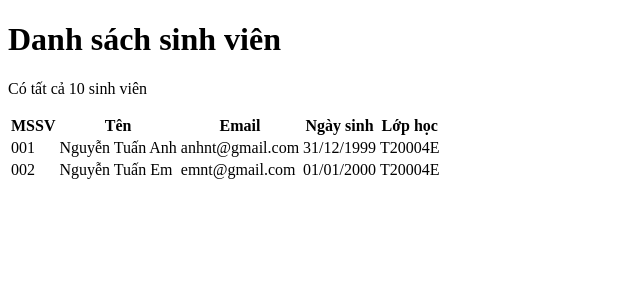
After one commit to khuongnguyen02/Bt-lab3, a PHP site: page /table.html in a window 1280 px wide. The commit adds this page. Shown: the top 300 px of the page, without its empty margins (0-640 px from the left). Run offline with PHP 8.4, Linux system fonts and the light colour scheme.

Commit message:
form and table

```diff
--- a/Ass4.css
+++ b/Ass4.css
@@ -45,18 +45,21 @@ img{
 
 .header-left{
     float: left;
-    width: 40%
+    width: 40%;
+
 }
 
 .header-mid{
     width: 20%;
     float: left;
     text-align: center;
+
 }
 
 .header-right{
     float: right;
     width: 30%;
+
 }
 
 
@@ -69,6 +72,7 @@ img{
     padding: 20px 0px;
     background-color: white;
     float: left;
+
 }
 
 
--- a/Layout.css
+++ b/Layout.css
@@ -57,6 +57,7 @@ img{
     padding: 20px 0px;
     background-color: white;
     float: left;
+    position: fixed;
 }
 
 .logo{
--- /dev/null
+++ b/table.html
@@ -0,0 +1,38 @@
+<!DOCTYPE html>
+<html lang="en">
+<head>
+    <meta charset="UTF-8">
+    <title>Table Dât</title>
+</head>
+<body>
+<table>
+    <h1>Danh sách sinh viên</h1>
+    <thead>
+       <th> MSSV</th>
+       <th> Tên</th>
+        <th>Email</th>
+        <th> Ngày sinh</th>
+         <th> Lớp học</th>
+    </thead>
+    <tbody>
+       <tr>
+           <td>001</td>
+           <td> Nguyễn Tuấn Anh</td>
+           <td>anhnt@gmail.com</td>
+           <td> 31/12/1999</td>
+           <td>T20004E</td>
+       </tr>
+       <tr>
+           <td>002</td>
+           <td> Nguyễn Tuấn Em</td>
+           <td>emnt@gmail.com</td>
+           <td> 01/01/2000</td>
+           <td>T20004E</td>
+       </tr>
+    </tbody>
+    <tfoot>
+    <p> Có tất cả 10 sinh viên</p>
+    </tfoot>
+</table>
+</body>
+</html>
```
Also changed, not shown: form.html (added, +41 -0 lines).
